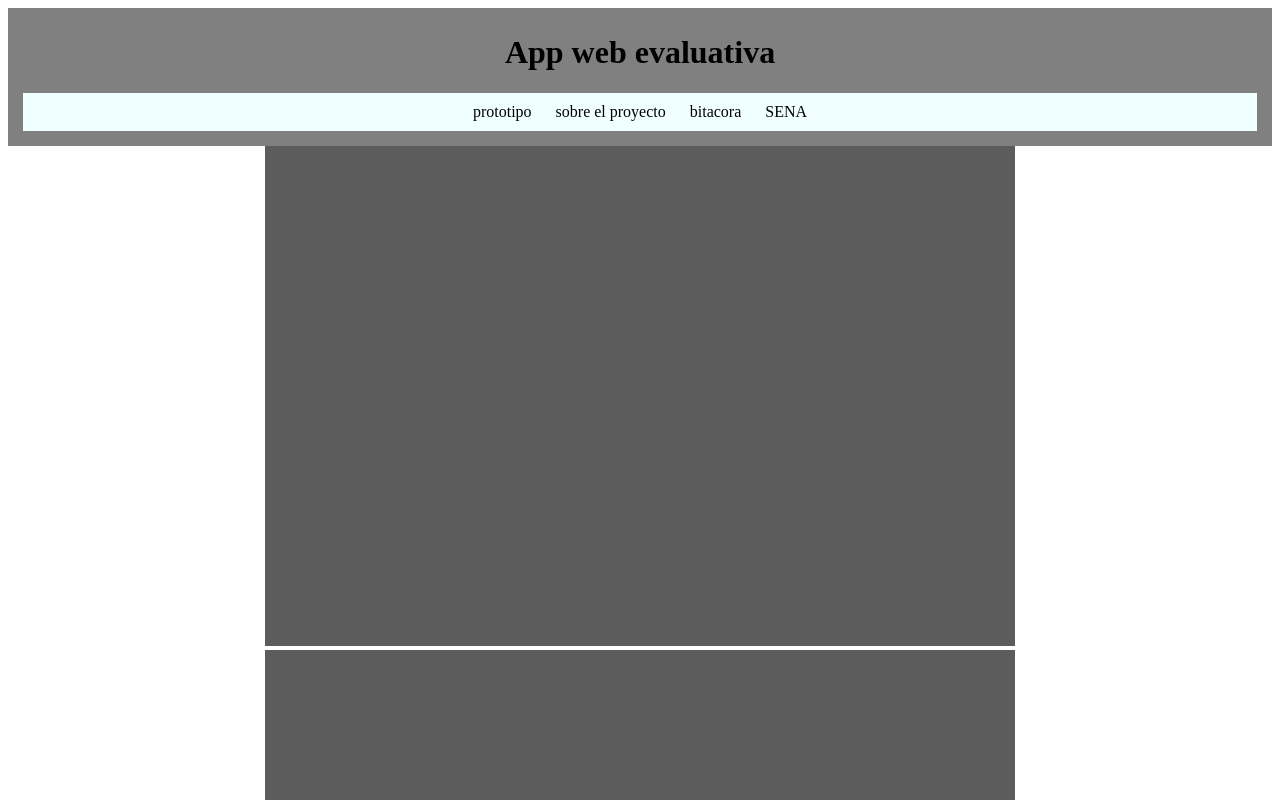
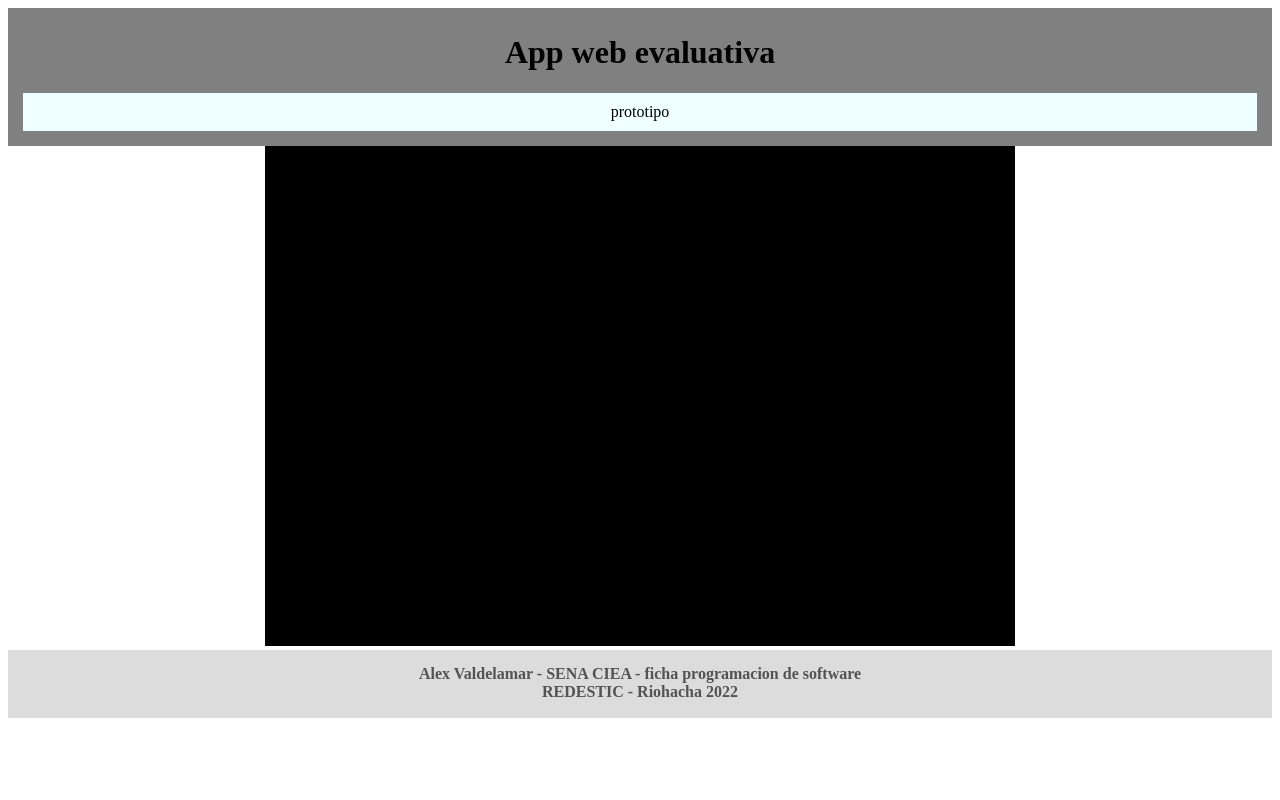
Before and after one commit to Alexhumme/proyecto-REDESTIC-2022, a plain HTML site: page index.html in a window 1280 px wide. Both pictures are taken after a click on the item "prototipo". Shown: the top 800 px of the page. Drawn offline with Linux system fonts and the light colour scheme.

Commit message:
canvas funcionando

```diff
--- a/index.html
+++ b/index.html
@@ -16,9 +16,6 @@
         <nav id="nav">
             <ul class="menuPrincipal">
                 <li class="menuPrincipalItem" onclick="iniciarPrototipo()">prototipo</li>
-                <li class="menuPrincipalItem">sobre el proyecto</li>
-                <li class="menuPrincipalItem">bitacora</li>
-                <li class="menuPrincipalItem">SENA</li>
             </ul>
         </nav>
     </header>
@@ -33,7 +30,10 @@
             REDESTIC - Riohacha 2022
         </b>
     </footer>
-    <script src="js/iniciar.js"></script>
+    <script src="js/cargarPrototipo.js"></script>
+    <script src="js/cargarBitacora.js"></script>
+    <script src="js/cargarProyecto.js"></script>
+    <script src="js/cargarSena.js"></script>
 </body>
 
 </html>
--- /dev/null
+++ b/js/cargarPrototipo.js
@@ -0,0 +1,36 @@
+// funcion de inicializacion
+function iniciarPrototipo(){
+    let main =document.getElementById("principal"); main.innerHTML = "";
+    let c = main.insertBefore(document.createElement("canvas"),null); c.id = "canvas";
+    gameSpace.iniciar();
+}
+// juego
+var gameSpace = {
+    iniciar: function(){
+        this.canva = document.getElementById("canvas");
+        this.canva.width = 750;
+        this.canva.height = 500;
+        this.canva.style.cursor = "none";
+
+        this.ctx = this.canva.getContext("2d");
+
+        this.interval = setInterval(actualizar, 20);
+    },
+    limpiar: function(){
+        this.ctx.clearRect(0,0,this.canva.width,this.canva.height);
+    }
+}
+
+function constructor(tipo){
+    this.tipo = tipo,
+    this.actualizar = function(){
+        ctx = gameSpace.ctx;
+        ctx.fillStyle = color;
+        ctx.fillRect(100, 100, 100, 100);
+    }
+
+}
+function actualizarFrame(){
+    gameSpace.limpiar();
+    constructor.actualizar();
+}
--- a/js/iniciar.js
+++ /dev/null
@@ -1,24 +0,0 @@
-function iniciarPrototipo(){
-    gameSpace.iniciar();
-}
-
-var gameSpace = {
-    canva : function(){
-        c = document.getElementById("principal").insertBefore(document.createElement("canva"),null);
-        c.id = "canvas";
-        c = document.getElementById("canvas");
-        return c;
-    },
-    iniciar: function(){
-        this.canva().width = 750;
-        this.canva().height = 500;
-        this.canva().style.cursor = "none";
-
-        this.ctx = this.canva().getContext("2d");
-
-        console.log(this.ctx);
-        this.ctx.fillStyle = "red";
-        this.ctx.lineTo(100,100);
-        this.ctx.stroke();
-    }
-}
--- a/style.css
+++ b/style.css
@@ -48,5 +48,5 @@ a {
     position: relative;
     height: 500px;
     width: 750px;
-    background-color: rgb(92, 92, 92);
+    background-color: rgb(0, 0, 0);
 }
```
Also changed, not shown: cargarProyecto.js (added), js/cargarBitacora.js (added), js/cargarProyecto.js (added), js/cargarSena.js (added).
